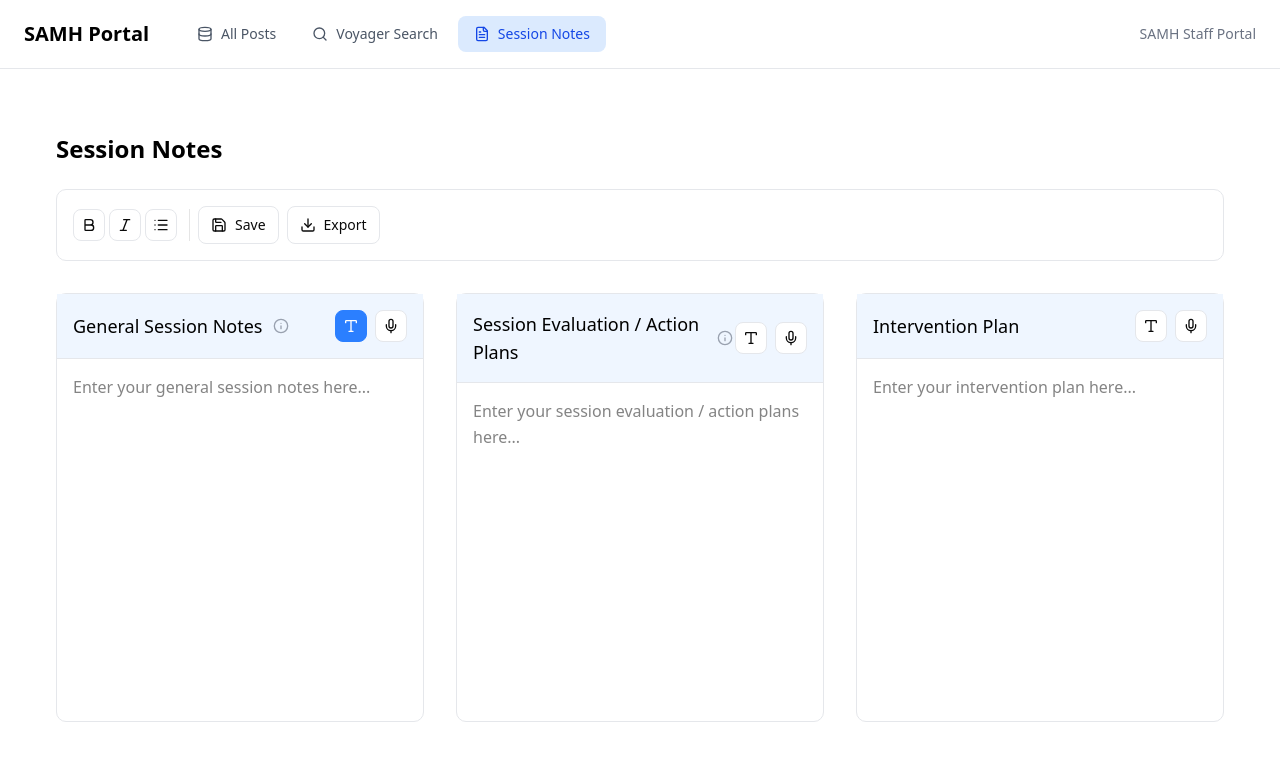
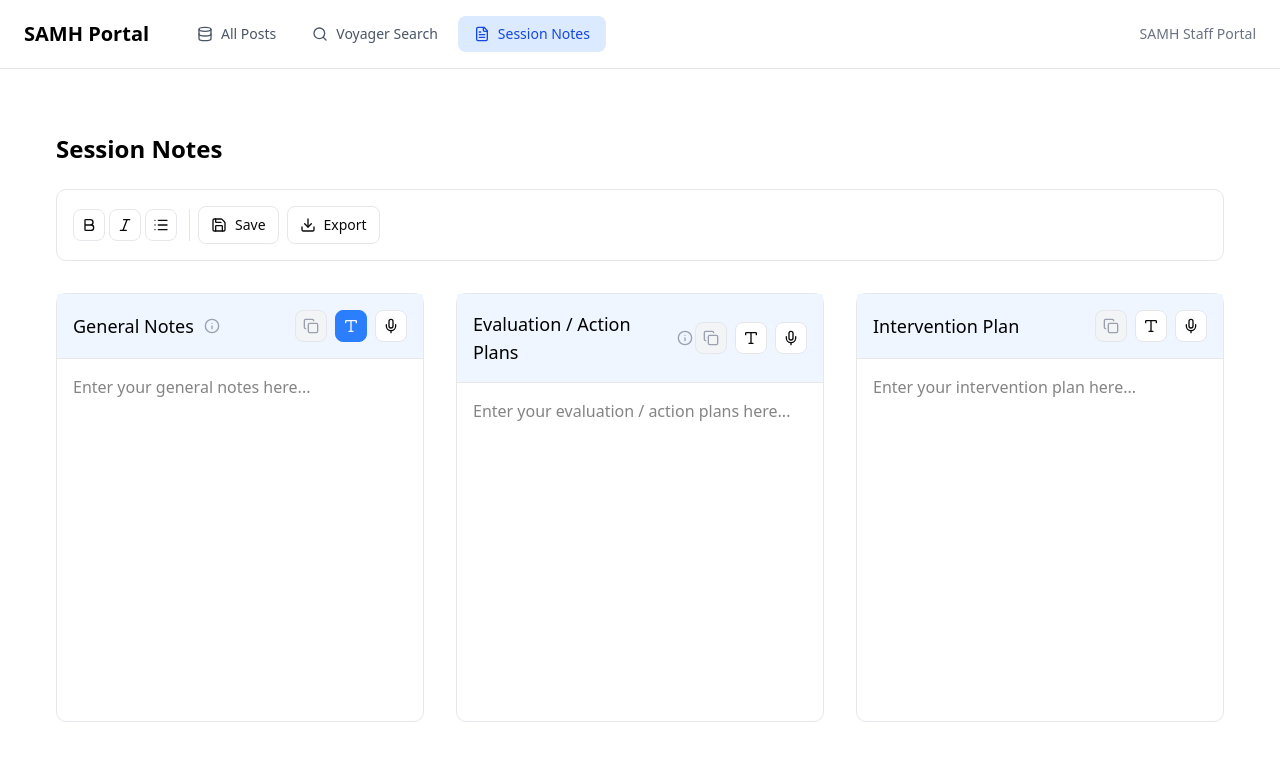
Before and after one commit to DELL-INNOVATEFEST-SMU/launchpad, a Next.js app: page /case-assistant in a window 1280 px wide. Shown: the top 760 px of the page. Built offline with nearby package versions, Linux system fonts and the light colour scheme.

Commit message:
add copy button

```diff
--- a/app/case-assistant/page.tsx
+++ b/app/case-assistant/page.tsx
@@ -12,6 +12,7 @@ import {
   Download,
   Type,
   Info,
+  Copy,
 } from "lucide-react";
 
 interface NoteSection {
@@ -26,7 +27,7 @@ export default function CaseWriter() {
   const [sections, setSections] = useState<NoteSection[]>([
     {
       id: "general-session-notes",
-      title: "General Session Notes",
+      title: "General Notes",
       content: "",
       isRecording: false,
       infoText:
@@ -34,7 +35,7 @@ export default function CaseWriter() {
     },
     {
       id: "session-evaluation",
-      title: "Session Evaluation / Action Plans",
+      title: "Evaluation / Action Plans",
       content: "",
       isRecording: false,
       infoText:
@@ -52,6 +53,7 @@ export default function CaseWriter() {
     "general-session-notes"
   );
   const [hoveredTooltip, setHoveredTooltip] = useState<string | null>(null);
+  const [copiedSection, setCopiedSection] = useState<string | null>(null);
   const textareaRefs = useRef<{ [key: string]: HTMLTextAreaElement | null }>(
     {}
   );
@@ -64,6 +66,19 @@ export default function CaseWriter() {
         section.id === sectionId ? { ...section, content } : section
       )
     );
+  };
+
+  const copyToClipboard = async (sectionId: string) => {
+    const section = sections.find((s) => s.id === sectionId);
+    if (!section || !section.content.trim()) return;
+
+    try {
+      await navigator.clipboard.writeText(section.content);
+      setCopiedSection(sectionId);
+      setTimeout(() => setCopiedSection(null), 2000); // Reset after 2 seconds
+    } catch (error) {
+      console.error("Failed to copy to clipboard:", error);
+    }
   };
 
   const formatText = (format: "bold" | "italic" | "list") => {
@@ -282,6 +297,24 @@ export default function CaseWriter() {
                       </div>
                       <div className="flex items-center gap-2">
                         <button
+                          onClick={() => copyToClipboard(section.id)}
+                          disabled={!section.content.trim()}
+                          className={`h-8 w-8 p-0 border rounded-md flex items-center justify-center ${
+                            copiedSection === section.id
+                              ? "bg-green-500 text-white border-green-500"
+                              : section.content.trim()
+                              ? "bg-white border-gray-200 hover:bg-gray-50"
+                              : "bg-gray-100 border-gray-200 text-gray-400 cursor-not-allowed"
+                          }`}
+                          title={
+                            copiedSection === section.id
+                              ? "Copied!"
+                              : "Copy content"
+                          }
+                        >
+                          <Copy className="h-4 w-4" />
+                        </button>
+                        <button
                           onClick={() => setActiveSection(section.id)}
                           className={`h-8 w-8 p-0 border rounded-md flex items-center justify-center ${
                             activeSection === section.id
```
